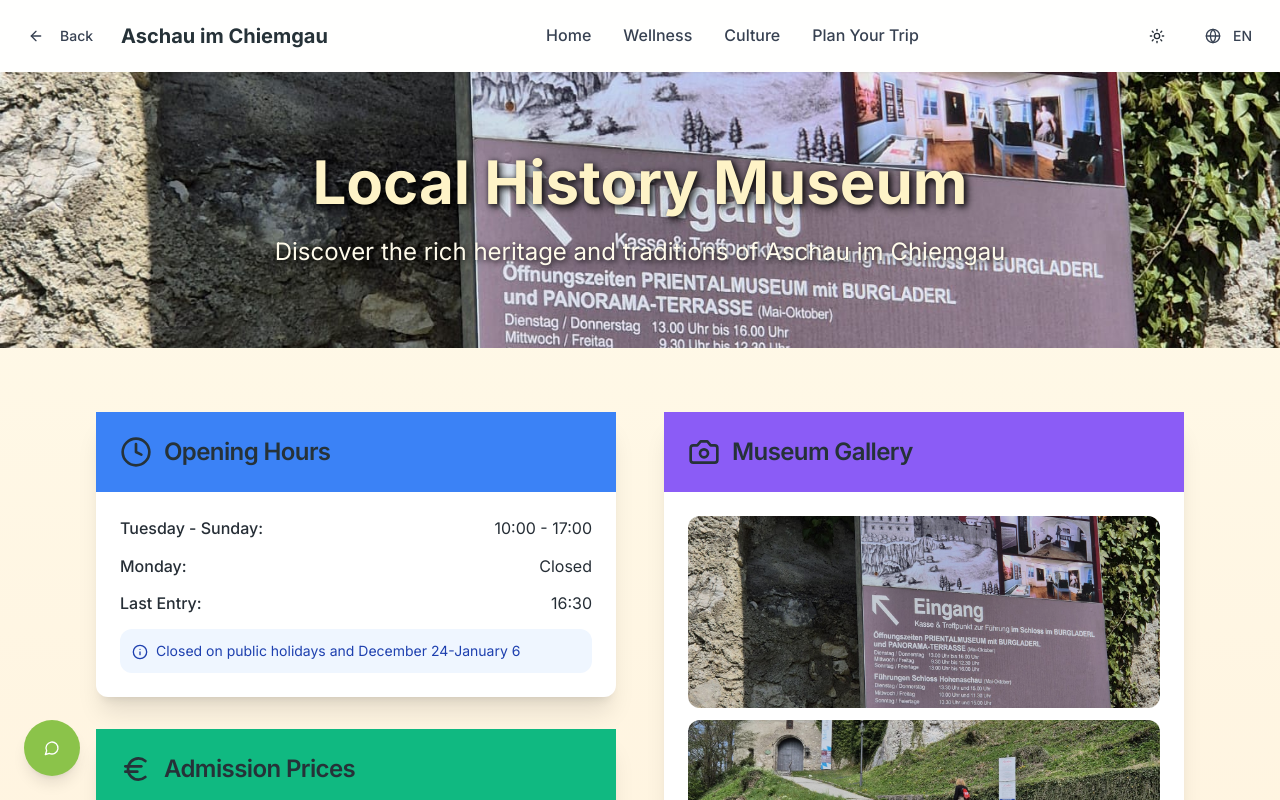
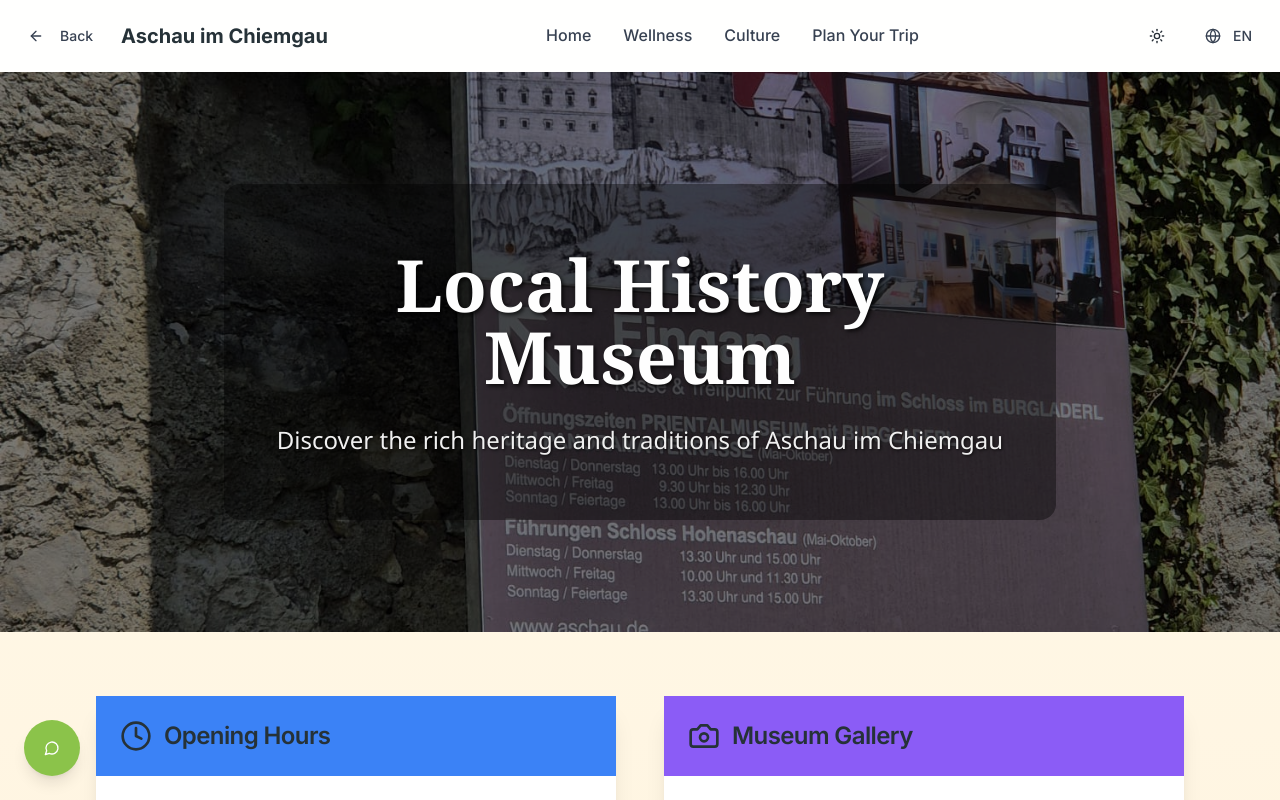
Before and after one commit to Esther1590/aschau-escape-design-system, a React (Vite) app: page /local-history-museum in a window 1280 px wide. Shown: the top 800 px of the page. Built offline with nearby package versions, Linux system fonts and the light colour scheme.

Commit message:
Refactor Local History Museum hero section
Redesigned the hero section with a new font, color scheme, and overlay for improved readability and aesthetics.

```diff
--- a/src/pages/LocalHistoryMuseum.tsx
+++ b/src/pages/LocalHistoryMuseum.tsx
@@ -30,24 +30,42 @@ const LocalHistoryMuseum = () => {
       <Header />
 
       {/* Hero Section */}
-      <section className="py-20 px-4 relative">
-        <div className="absolute inset-0 bg-gradient-to-r from-black/20 to-black/10"></div>
+      <section className="py-24 px-4 relative min-h-[70vh] flex items-center">
+        {/* Background Image */}
         <div
           className="absolute inset-0 bg-cover bg-center"
           style={{
             backgroundImage: `url('/lovable-uploads/f3c9483b-7cba-456a-83b8-fa7c91fafe06.png')`
           }}
         ></div>
-        <div className="container mx-auto relative z-10 text-center">
-          <h1 className="text-5xl md:text-6xl font-bold mb-6 text-amber-100" style={{textShadow: '3px 3px 8px rgba(0, 0, 0, 0.7), 2px 2px 6px rgba(0, 0, 0, 0.5), 1px 1px 4px rgba(0, 0, 0, 0.3)'}}>
+        {/* Dark Overlay */}
+        <div className="absolute inset-0 bg-black bg-opacity-50"></div>
+
+        {/* Content */}
+        <div className="container mx-auto relative z-10 text-center max-w-4xl">
+          {/* Text Container with Semi-transparent Background */}
+          <div className="bg-black bg-opacity-40 rounded-2xl px-8 py-12 md:px-12 md:py-16">
+            <h1 className="text-5xl md:text-7xl font-bold mb-8 leading-tight"
+                style={{
+                  color: '#fefefe',
+                  fontFamily: 'Georgia, "Times New Roman", serif',
+                  textShadow: '2px 2px 4px rgba(0, 0, 0, 0.8)'
+                }}>
               {language === 'EN' ? 'Local History Museum' : 'Heimatmuseum'}
             </h1>
-          <p className="text-xl md:text-2xl max-w-3xl mx-auto leading-relaxed text-amber-50" style={{textShadow: '2px 2px 6px rgba(0, 0, 0, 0.6), 1px 1px 4px rgba(0, 0, 0, 0.4)'}}>
+
+            <p className="text-xl md:text-2xl max-w-3xl mx-auto leading-relaxed font-medium"
+               style={{
+                 color: '#f0f0f0',
+                 textShadow: '1px 1px 3px rgba(0, 0, 0, 0.8)',
+                 fontFamily: '"Segoe UI", -apple-system, BlinkMacSystemFont, sans-serif'
+               }}>
               {language === 'EN'
                 ? 'Discover the rich heritage and traditions of Aschau im Chiemgau'
                 : 'Entdecken Sie das reiche Erbe und die Traditionen von Aschau im Chiemgau'
               }
             </p>
+          </div>
         </div>
       </section>
 
```
Lines whose indentation alone changed are shown as unchanged.
